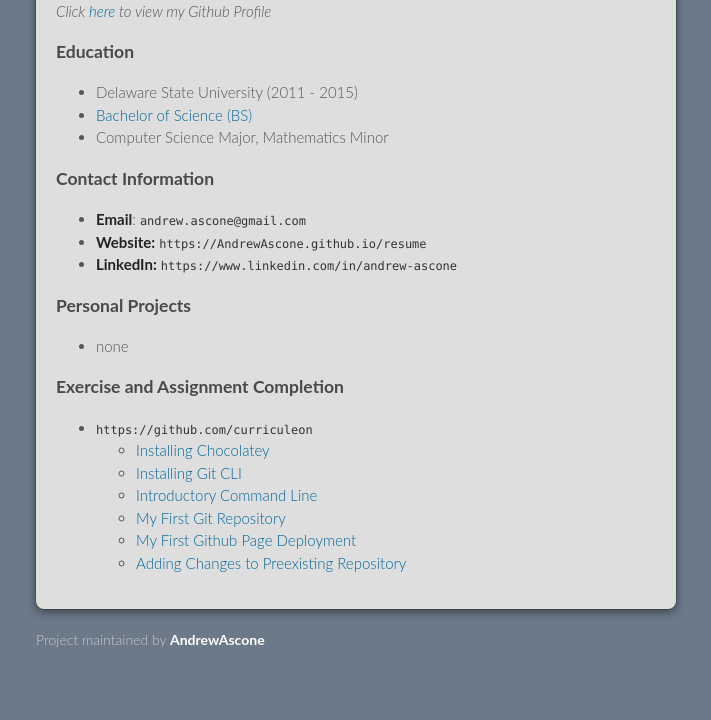
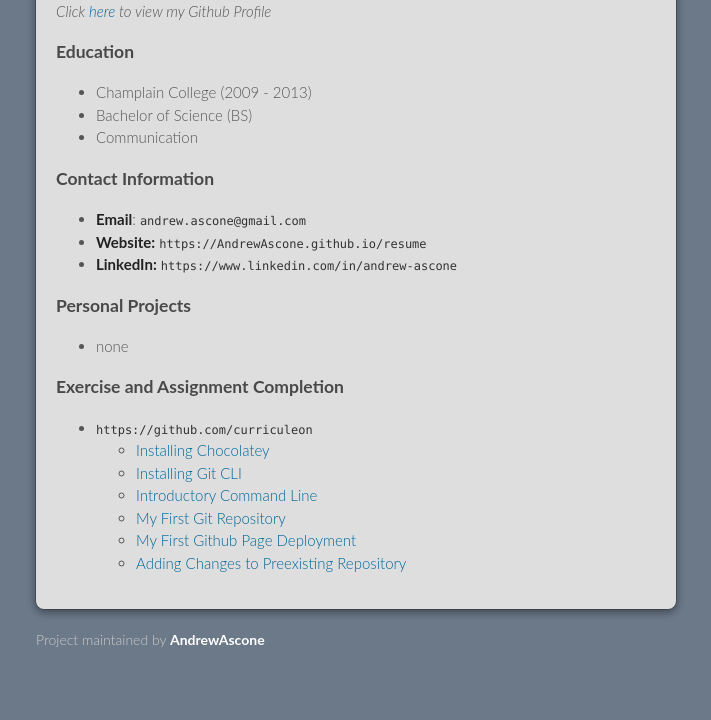
Before and after one commit to AndrewAscone/AndrewAscone, a Jekyll site: the page built from index.md, in a window 1280 px wide. Shown: the part 344-1064 px from the top of the page, without its empty margins (284-995 px from the left). Built offline with Jekyll 4.4.1, drawn with Linux system fonts in a browser that asks for light colours; our own code applies the rules of GitHub Pages for plain Markdown files; the repository's description, which GitHub fills in, is left out.

Commit message:
Changed education section

```diff
--- a/index.md
+++ b/index.md
@@ -22,9 +22,9 @@ _Click [here](https://github.com/{{ username }}) to view my Github Profile_
 
 
 ### Education
-* Delaware State University (2011 - 2015)
-* [Bachelor of Science (BS)](./bachelors-degree.pdf)
-* Computer Science Major, Mathematics Minor
+* Champlain College (2009 - 2013)
+* Bachelor of Science (BS)
+* Communication
 
 
 ### Contact Information
```
